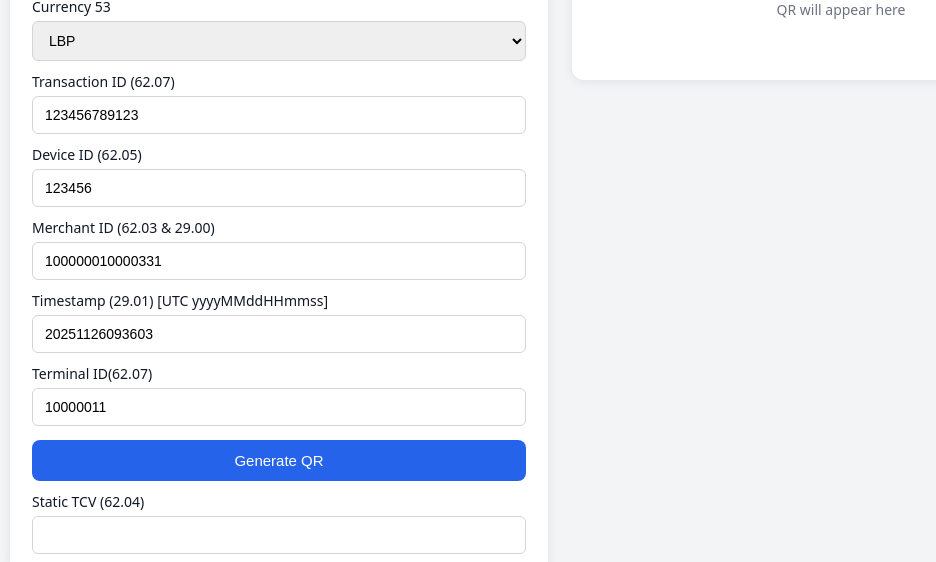
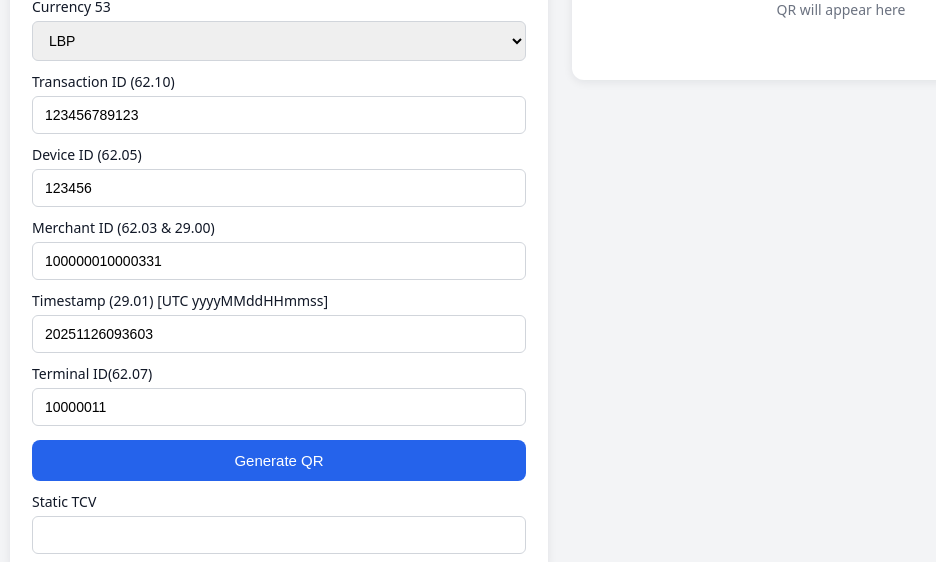
Before and after one commit to Bobkh72/emv-qr-app, a React (Vite) app: page / in a window 1280 px wide. Shown: the part 265-827 px from the top of the page, without its empty margins (80-1016 px from the left). Built offline with nearby package versions, Linux system fonts and the light colour scheme.

Commit message:
Update Transaction ID and Static TCV labels

```diff
--- a/src/App.tsx
+++ b/src/App.tsx
@@ -208,7 +208,7 @@ const tag62 = tlv("62",
           </select>
 
           {/* Transaction ID */}
-          <label className="field-label">Transaction ID (62.07)</label>
+          <label className="field-label">Transaction ID (62.10)</label>
           <input className="field-input" value={trxid} onChange={(e) => settrxid(e.target.value)} />
 
           {/* Device ID */}
@@ -232,7 +232,7 @@ const tag62 = tlv("62",
           </button>
 
           {/* Static TCV */}
-          <label className="field-label">Static TCV (62.04)</label>
+          <label className="field-label">Static TCV</label>
           <input className="field-input" value={tcvStatic} readOnly />
 
           {/* Dynamic TCV hidden */}
```
